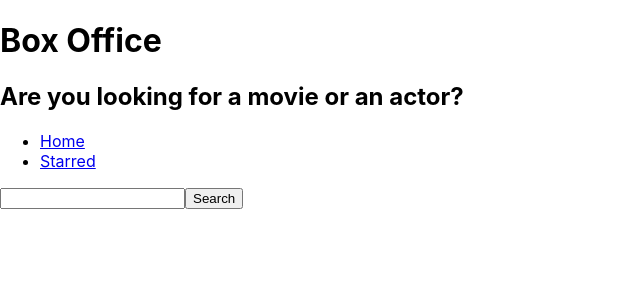
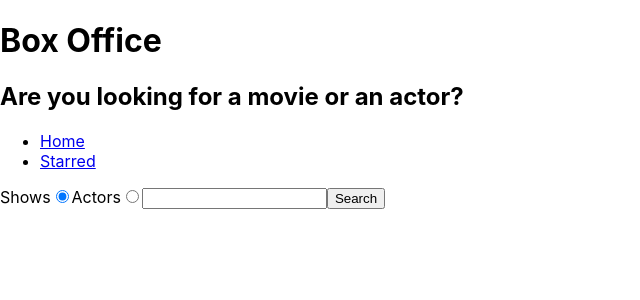
Before and after one commit to tarik-sohan/moviepedia, a React (Create React App) app: page / in a window 1280 px wide. Shown: the top 300 px of the page, without its empty margins (0-640 px from the left). Built offline with nearby package versions, Linux system fonts and the light colour scheme.

Commit message:
added radio button functionality

```diff
--- a/package.json
+++ b/package.json
@@ -25,7 +25,8 @@
     "start": "react-scripts start",
     "build": "react-scripts build",
     "test": "react-scripts test",
-    "eject": "react-scripts eject"
+    "eject": "react-scripts eject",
+    "format": "preload --write src/**/*.{js,jsx} "
   },
   "eslintConfig": {
     "extends": [
--- a/src/pages/Home.jsx
+++ b/src/pages/Home.jsx
@@ -5,17 +5,28 @@ const Home = () => {
   const [searchString, setSearchString] = useState('');
   const [apiData, setApiData] = useState(null);
   const [apiDataError, setApiDataError] = useState(null);
+  const [searchOptions, setSearchOptions] = useState('shows');
 
+  console.log(searchOptions);
   const onSearchInputChange = event => {
     setSearchString(event.target.value);
+  };
+
+  const onRadioChange = event => {
+    setSearchOptions(event.target.value);
   };
 
   const onSearch = async event => {
     event.preventDefault();
     try {
       setApiDataError(null);
-      const result = await searchForShows(searchString);
-      setApiData(result);
+      if (searchOptions === 'shows') {
+        const result = await searchForShows(searchString);
+        setApiData(result);
+      } else {
+        const result = await searchForShows(searchString);
+        setApiData(result);
+      }
     } catch (error) {
       setApiDataError(error);
     }
@@ -27,9 +38,11 @@ const Home = () => {
     }
 
     if (apiData) {
-      return apiData.map(data => (
-        <div key={data.show.id}>{data.show.name}</div>
-      ));
+      return apiData[0].show
+        ? apiData.map(data => <div key={data.show.id}>{data.show.name}</div>)
+        : apiData.map(data => (
+            <div key={data.person.id}>{data.person.name}</div>
+          ));
     }
 
     return null;
@@ -38,6 +51,26 @@ const Home = () => {
   return (
     <div>
       <form onSubmit={onSearch}>
+        <label>
+          Shows
+          <input
+            type="radio"
+            name="search-options"
+            value="shows"
+            onChange={onRadioChange}
+            checked={searchOptions === 'shows'}
+          />
+        </label>
+        <label>
+          Actors
+          <input
+            type="radio"
+            name="search-options"
+            value="actors"
+            onChange={onRadioChange}
+            checked={searchOptions === 'actors'}
+          />
+        </label>
         <input
           type="text"
           onChange={onSearchInputChange}
```
